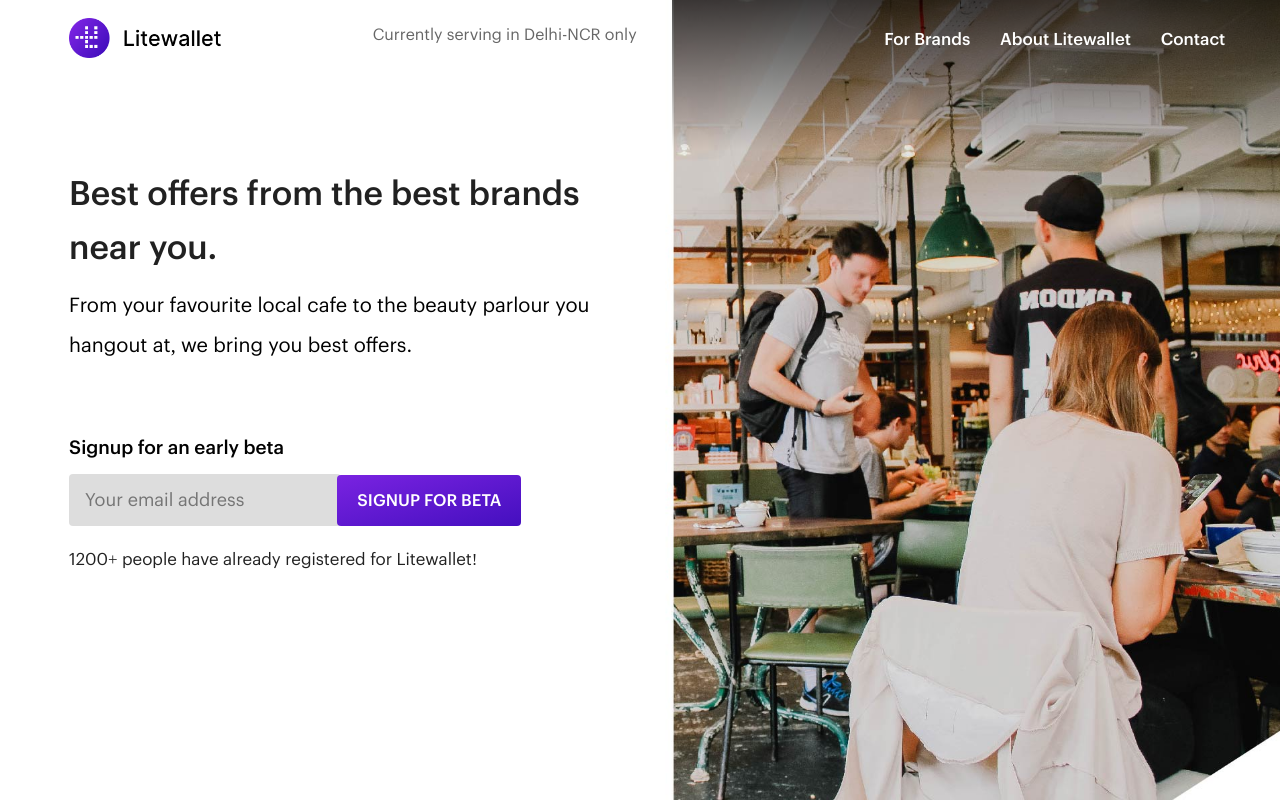
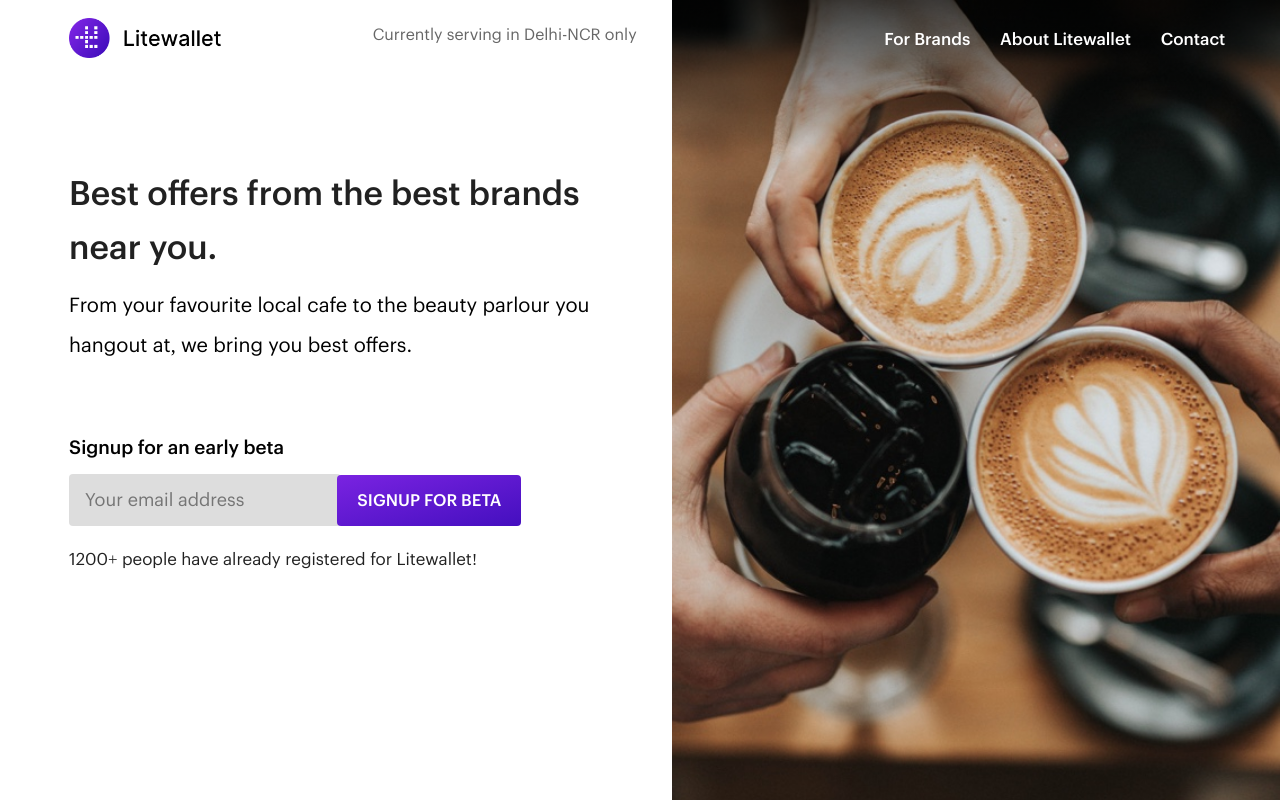
Before and after one commit to Litewallet/Litewallet, a PHP site: page /index.html in a window 1280 px wide. Run offline with PHP 8.4, Linux system fonts and the light colour scheme; some libraries are stand-ins or nearby versions; some web fonts are replaced.

Commit message:
smaller homepage

```diff
--- a/assets/css/style.css
+++ b/assets/css/style.css
@@ -89,9 +89,17 @@
   position: relative;
   min-height: 540px;
   height: 100%;
-  width: 100%;
+  width: 100%; }
+
+.right_background_container {
+  position: absolute;
+  top: 0%;
+  right: 0%;
+  height: 100%;
+  width: 47.5%;
   background-image: url("../images/litewallet_background_pattern.jpg");
-  background-size: cover; }
+  background-size: cover;
+  z-index: 20; }
 
 .top_inner_container {
   min-height: 240px;
@@ -102,7 +110,8 @@
 .top_nav_container {
   position: relative;
   width: 100%;
-  min-height: 120px; }
+  min-height: 120px;
+  z-index: 50; }
 
 .top_nav_scrim {
   position: absolute;
@@ -111,7 +120,8 @@
   height: 120px;
   width: 100%;
   background-image: linear-gradient(rgba(0, 0, 0, 0.7), rgba(0, 0, 0, 0));
-  padding-top: 1.2%; }
+  padding-top: 1.2%;
+  z-index: 60; }
 
 .logo_container {
   width: 100%;
--- a/assets/scss/style.scss
+++ b/assets/scss/style.scss
@@ -169,9 +169,22 @@
 	height:100%;
 	width:100%;
 
+}
+
+.right_background_container{
+	position:absolute;
+	top:0%;
+	right:0%;
+	height:100%;
+	width:47.5%;
+
 	background-image:url('../images/litewallet_background_pattern.jpg');
     background-size:cover;
-}
+    z-index:20;
+}
+
+
+
 
 .top_inner_container{
 min-height:240px;
@@ -185,6 +198,8 @@
 	position:relative;
 	width:100%;
 	min-height:120px;
+
+	z-index:50;
 }
 
 .top_nav_scrim{
@@ -196,6 +211,7 @@
 	background-image:linear-gradient(rgba(0,0,0,.7),rgba(0,0,0,0));
 
 	padding-top:1.2%;
+	z-index:60;
 }
 
 .logo_container{
--- a/index.html
+++ b/index.html
@@ -8,6 +8,15 @@
 <body>
 
 <div class="container smaller_version">
+
+
+<div class="right_background_container">
+
+
+
+</div>
+
+
 
 
 <div class="top_navigation">
```
Also changed, not shown: assets/images/litewallet_background_pattern.jpg, 3 other files.
